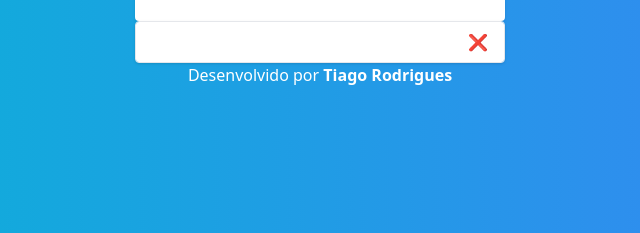
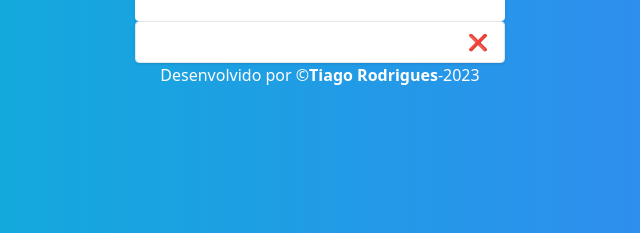
Before and after one commit to TiagoSouzRodrigues/to-do-list-js, a plain HTML site: page index.html in a window 1280 px wide. Shown: the part 281-514 px from the top of the page, 320-960 px from the left. Drawn offline with nearby package versions, Linux system fonts and the light colour scheme.

Commit message:
Update index.html

```diff
--- a/index.html
+++ b/index.html
@@ -36,7 +36,7 @@
 
 </ul>
     <footer>
-      <p class="text-white text-center"> Desenvolvido por <strong>Tiago Rodrigues</strong></p>
+      <p class="text-white text-center"> Desenvolvido por &copy;<strong>Tiago Rodrigues</strong>-2023</p>
     </footer>
 </div>
 <script src="https://cdn.tailwindcss.com"></script>
```
